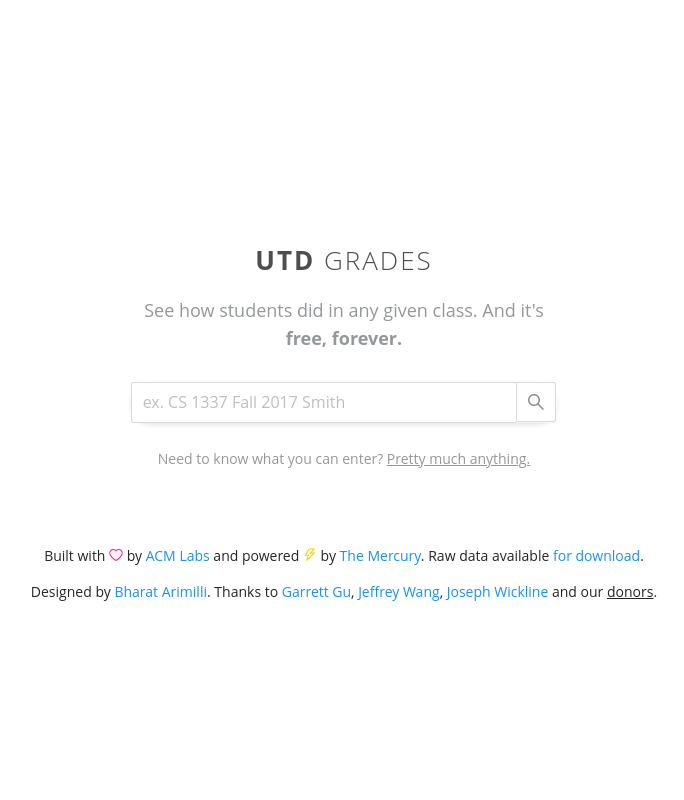
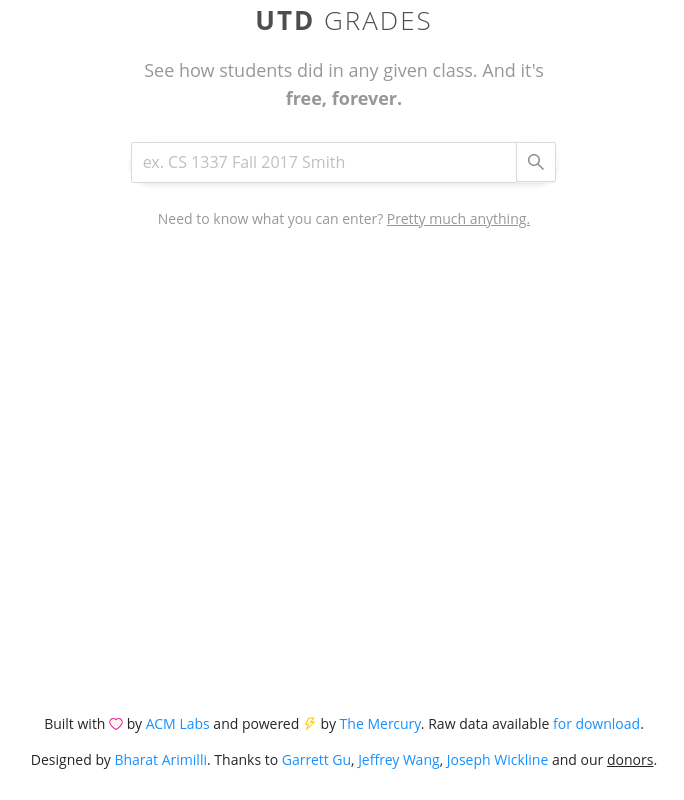
Before and after one commit to bharatari/utd-grades, a Next.js app in the folder client/: page / in a window 1280 px wide. Shown: the whole page, without its empty margins (296-980 px from the left). Built offline with nearby package versions, Linux system fonts and the light colour scheme.

Commit message:
Styling fixes

```diff
--- a/client/components/Core/index.js
+++ b/client/components/Core/index.js
@@ -6,22 +6,27 @@
 const Container = styled.div`
   min-height: 100%;
   position: relative;
+  display: flex;
+  flex-direction: column;
+  width: 100%;
 `;
 
 const Body = styled.div`
-  padding-bottom: 150px;
+  width: 100%;
+  height: 100%;
+  flex-grow: 1;
+  position: relative;
 `;
 
 const Footer = styled.div`
-  position: absolute;
-  bottom: 15px;
   text-align: center;
   width: 100%;
   display: block;
-  height: 60px;
   font-family: 'Open Sans', -apple-system, BlinkMacSystemFont, 'Segoe UI', Roboto, Oxygen, Ubuntu, Cantarell, 'Helvetica Neue', sans-serif;
   padding-left: 10px;
   padding-right: 10px;
+  padding-top: 150px;
+  padding-bottom: 15px;
 `;
 
 function Core({ children }) {
--- a/client/components/Results/components/Header/index.js
+++ b/client/components/Results/components/Header/index.js
@@ -2,38 +2,44 @@
 import styled from 'styled-components';
 import { Row, Button } from 'antd';
 import Router from 'next/router';
+import { HomeOutlined } from '@ant-design/icons';
 
 const Menu = styled(Row)`
-  padding: 15px;
+  padding: 30px;
+  display: flex;
+  align-items: center;
 `;
 
 const Back = styled(Button)`
   background: none;
   outline: none;
   border: none;
-  display: inline-block;
-  margin-top: 15px;
   cursor: pointer;
   outline: none;
   border: none;
   box-shadow: none;
 `;
 
-const HeaderText = styled.h2`
-  font-family: var(--font-family);
-  text-transform: uppercase;
-  text-align: center;
-  color: rgb(78, 78, 78);
-  font-weight: 300;
-  letter-spacing: 2px;
-  font-size: 26px;
-  margin-bottom: 15px;
-  margin-top: -39px;
+const HeaderText = styled.a`
+  margin-right: auto;
+  margin-left: auto;
+  display: block;
+
+  & h2 {
+    font-family: var(--font-family);
+    text-transform: uppercase;
+    color: rgb(78, 78, 78);
+    font-weight: 300;
+    letter-spacing: 2px;
+    font-size: 24px;
+    margin-bottom: 0px;
+  }
 `;
 
 const HeaderBold = styled.span`
   font-weight: 700;
-`
+`;
+
 export default function Header() {
   function goHome() {
     Router.push('/');
@@ -41,8 +47,8 @@
 
   return (
     <Menu>
-      <Back onClick={goHome} type="ghost" shape="circle" icon="home" size="large" />
-      <a href="javascript:void(0)" onClick={goHome}><HeaderText><HeaderBold>UTD</HeaderBold> Grades</HeaderText></a>
+      <Back onClick={goHome} type="ghost" icon={<HomeOutlined />} shape="circle" size="large" />
+      <HeaderText href="#" onClick={goHome}><h2><HeaderBold>UTD</HeaderBold> Grades</h2></HeaderText>
     </Menu>
   );
 }
--- a/client/pages/index.js
+++ b/client/pages/index.js
@@ -4,11 +4,17 @@
 import { Core, Form } from '../components';
 import { Row, Col } from 'antd';
 
-// TODO set font-family css variable
 const Content = styled.div`
-  padding-top: 30vh;
   display: block;
   position: relative;
+  width: 100%;
+  height: 100%;
+  display: flex;
+  align-items: center;
+`;
+
+const Main = styled.div`
+  width: 100%;
 `;
 
 const Header = styled.h2`
@@ -46,13 +52,13 @@
   return (
     <Core>
       <Content>
-        <Row>
+        <Main>
           <Col lg={{ span: 8, offset: 8 }} sm={{ span: 18, offset: 3 }} xs={{ span: 20, offset: 2 }}>
             <Header><HeaderBold>UTD</HeaderBold> Grades</Header>
             <Description>See how students did in any given class. And it's <strong>free, forever.</strong></Description>
             <Form onSubmit={handleSubmit} />
           </Col>
-        </Row>
+        </Main>
       </Content>
     </Core>
   )
--- a/client/pages/styles.css
+++ b/client/pages/styles.css
@@ -2,7 +2,7 @@
   --font-family: 'Open Sans', -apple-system, BlinkMacSystemFont, 'Segoe UI', Roboto, Oxygen, Ubuntu, Cantarell, 'Helvetica Neue', sans-serif;
 }
 
-html, body, #app {
+html, body {
   height: 100%;
 }
 
@@ -11,3 +11,8 @@
   margin: 0;
   padding: 0;
 }
+
+#__next {
+  height: 100%;
+  width: 100%;
+}
```
